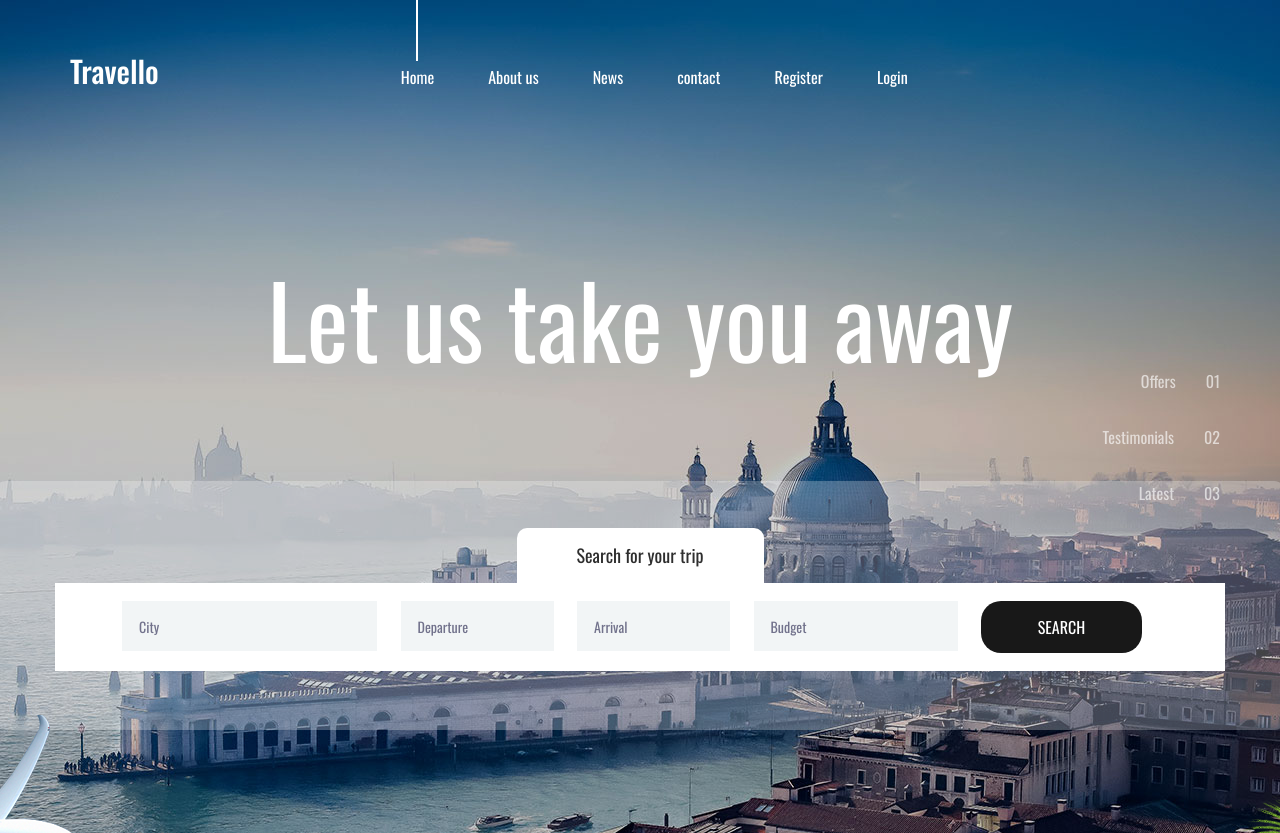
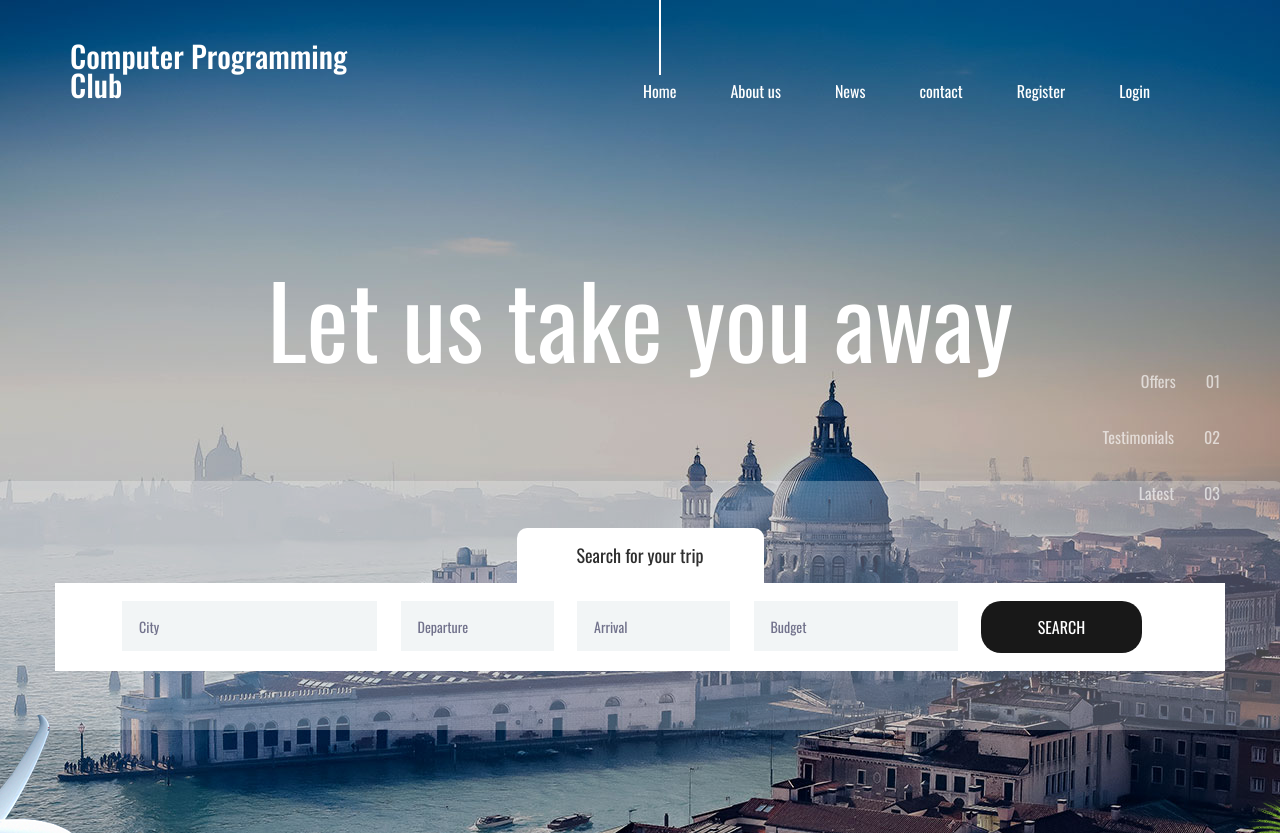
Before and after one commit to mdmasidulhasan27/CPC_Webpage, a Django app: page / in a window 1280 px wide. Shown: the top 833 px of the page. Run offline with Django 3.2, Linux system fonts and the light colour scheme; data that the repository does not hold is empty; some libraries are stand-ins or nearby versions.

Commit message:
title and name of index.html has changed

```diff
--- a/Templates/index.html
+++ b/Templates/index.html
@@ -3,7 +3,7 @@
 
 <html lang="en">
 <head>
-<title>Travello</title>
+<title>DIU-CPC-PC</title>
 <meta charset="utf-8">
 <meta http-equiv="X-UA-Compatible" content="IE=edge">
 <meta name="description" content="Travello template project">
@@ -28,7 +28,7 @@
 				<div class="col">
 					<div class="header_content d-flex flex-row align-items-center justify-content-start">
 						<div class="header_content_inner d-flex flex-row align-items-end justify-content-start">
-							<div class="logo"><a href="accounts/web">Travello</a></div>
+							<div class="logo"><a href="accounts/web">Computer Programming Club</a></div>
 							<nav class="main_nav">
 								<ul class="d-flex flex-row align-items-start justify-content-start">
 									<li class="active"><a href="">Home</a></li>
```
